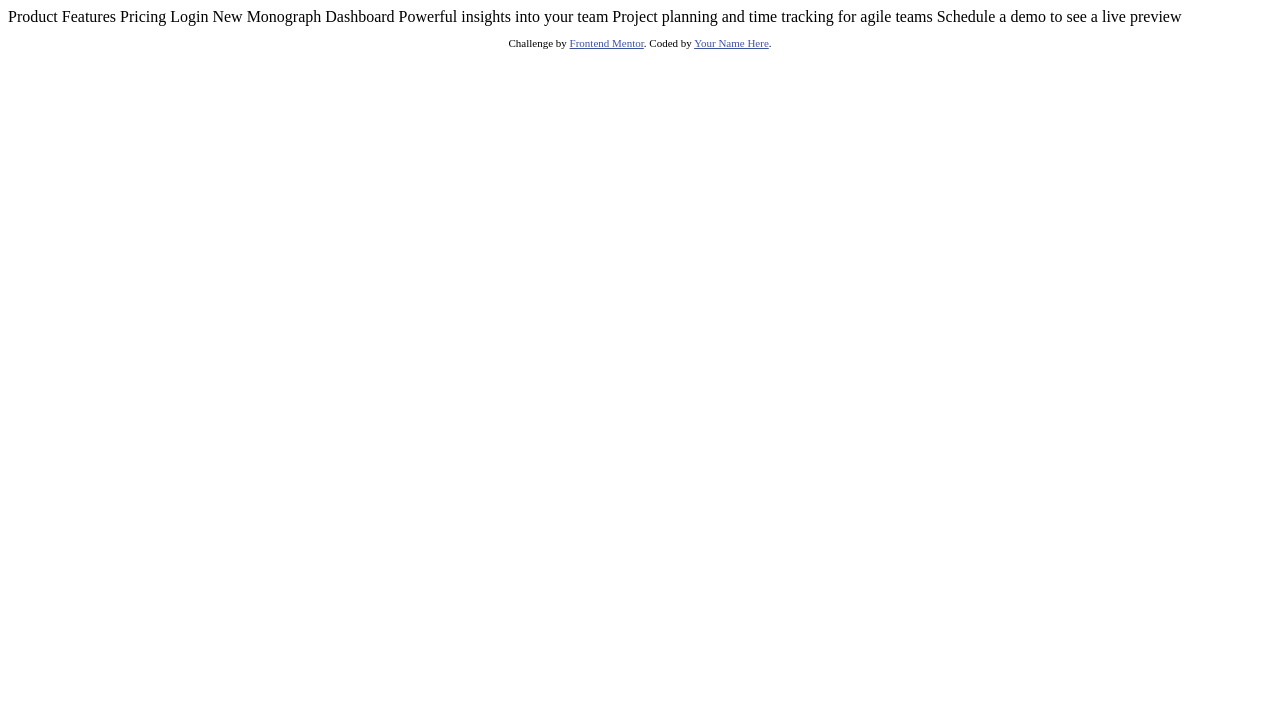
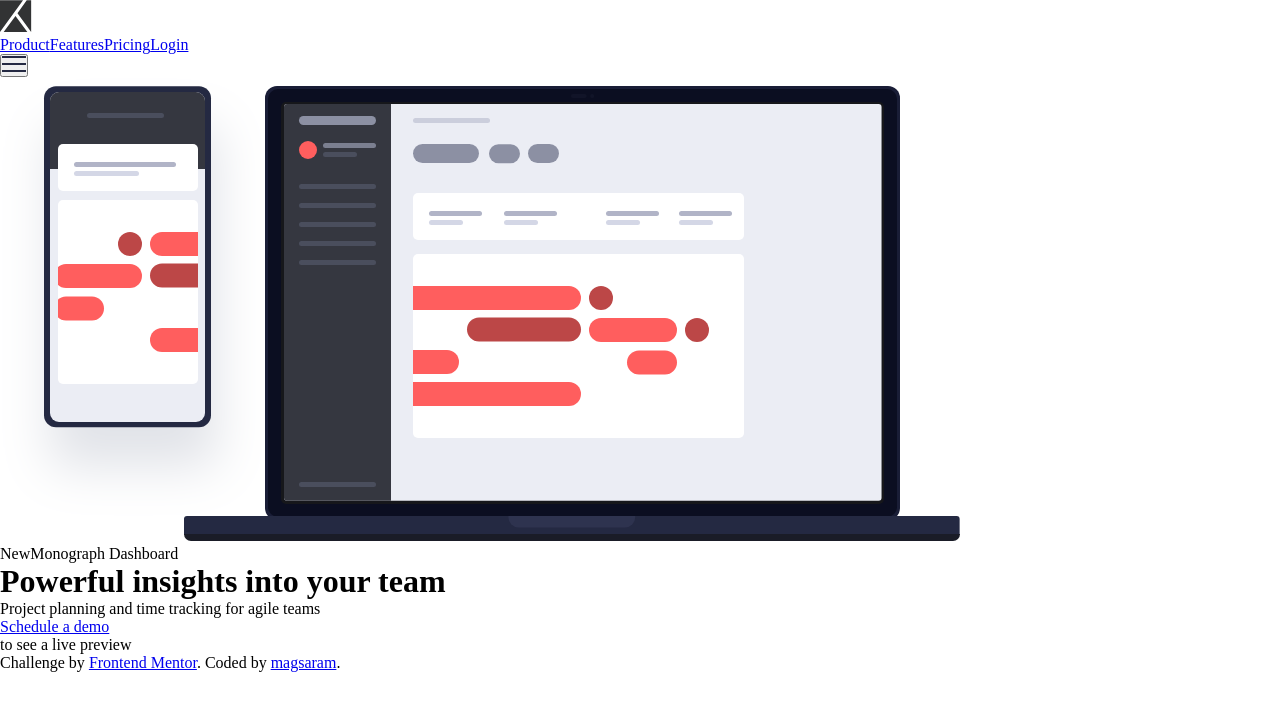
Before and after one commit to magsaram/Project-tranking-intro-component, a plain HTML site: page index.html in a window 1280 px wide. Drawn offline with Linux system fonts and the light colour scheme.

Commit message:
work in progress

```diff
--- a/css/style.css
+++ b/css/style.css
@@ -0,0 +1,13 @@
+* {
+  margin: 0;
+  padding: 0;
+}
+:root {
+  --red: hsl(0, 100%, 68%);
+  --darkBlue: hsl(230, 29%, 20%);
+  --darkGrey: hsl(230, 11%, 40%);
+  --grey: hsl(231, 7%, 65%);
+  --lightGrey: hsl(207, 33%, 95%);
+  --barlowCondensed: "Barlow Condensed", sans-serif;
+  --barlow: "Barlow", sans-serif;
+}
--- a/index.html
+++ b/index.html
@@ -1,39 +1,62 @@
 <!DOCTYPE html>
 <html lang="en">
   <head>
-  <meta charset="UTF-8">
-  <meta name="viewport" content="width=device-width, initial-scale=1.0"> <!-- displays site properly based on user's device -->
+    <meta charset="UTF-8" />
+    <meta name="viewport" content="width=device-width, initial-scale=1.0" />
 
-  <link rel="icon" type="image/png" sizes="32x32" href="./images/favicon-32x32.png">
-
+    <link
+      rel="icon"
+      type="image/png"
+      sizes="32x32"
+      href="./images/favicon-32x32.png"
+    />
+    <link rel="preconnect" href="https://fonts.googleapis.com" />
+    <link rel="preconnect" href="https://fonts.gstatic.com" crossorigin />
+    <link
+      href="https://fonts.googleapis.com/css2?family=Barlow&family=Barlow+Condensed:wght@400;700&display=swap"
+      rel="stylesheet"
+    />
     <title>Frontend Mentor | Project tracking intro component</title>
-
-  <!-- Feel free to remove these styles or customise in your own stylesheet 👍 -->
-  <style>
-    .attribution { font-size: 11px; text-align: center; }
-    .attribution a { color: hsl(228, 45%, 44%); }
-  </style>
+    <link rel="stylesheet" href="./css/style.css" />
   </head>
   <body>
-  Product
-  Features
-  Pricing
-  Login
-
-  New
-  Monograph Dashboard
-
-  Powerful insights into your team
-  Project planning and time tracking for agile teams
-
-  Schedule a demo
-  to see a live preview
-
+    <nav>
+      <div class="img"><img src="./images/logo.svg" alt="logo" /></div>
+      <div class="menu">
+        <a href="#">Product</a><a href="#">Features</a><a href="#">Pricing</a
+        ><a href="#">Login</a>
+      </div>
+      <div class="hamburger">
+        <button>
+          <img src="./images/icon-hamburger.svg" alt="hamburger" />
+        </button>
+      </div>
+    </nav>
+    <main>
+      <div class="illustrations">
+        <div class="grey"></div>
+        <div><img src="./images/illustration-devices.svg" alt="" /></div>
+      </div>
+      <div class="main-text">
+        <p class="new"><span>New</span>Monograph Dashboard</p>
+        <h1>Powerful insights into your team</h1>
+        <p>Project planning and time tracking for agile teams</p>
+        <div class="schedule">
+          <a href="#">Schedule a demo</a>
+          <p>to see a live preview</p>
+        </div>
+      </div>
+    </main>
     <footer>
+      <div>
         <p class="attribution">
-      Challenge by <a href="https://www.frontendmentor.io?ref=challenge" target="_blank">Frontend Mentor</a>.
-      Coded by <a href="#">Your Name Here</a>.
+          Challenge by
+          <a href="https://www.frontendmentor.io?ref=challenge" target="_blank"
+            >Frontend Mentor</a
+          >. Coded by <a href="https://github.com/magsaram">magsaram</a>.
         </p>
+      </div>
     </footer>
+    <script src="./js/script.js"></script>
   </body>
 </html>
```
Lines whose indentation alone changed are shown as unchanged.
